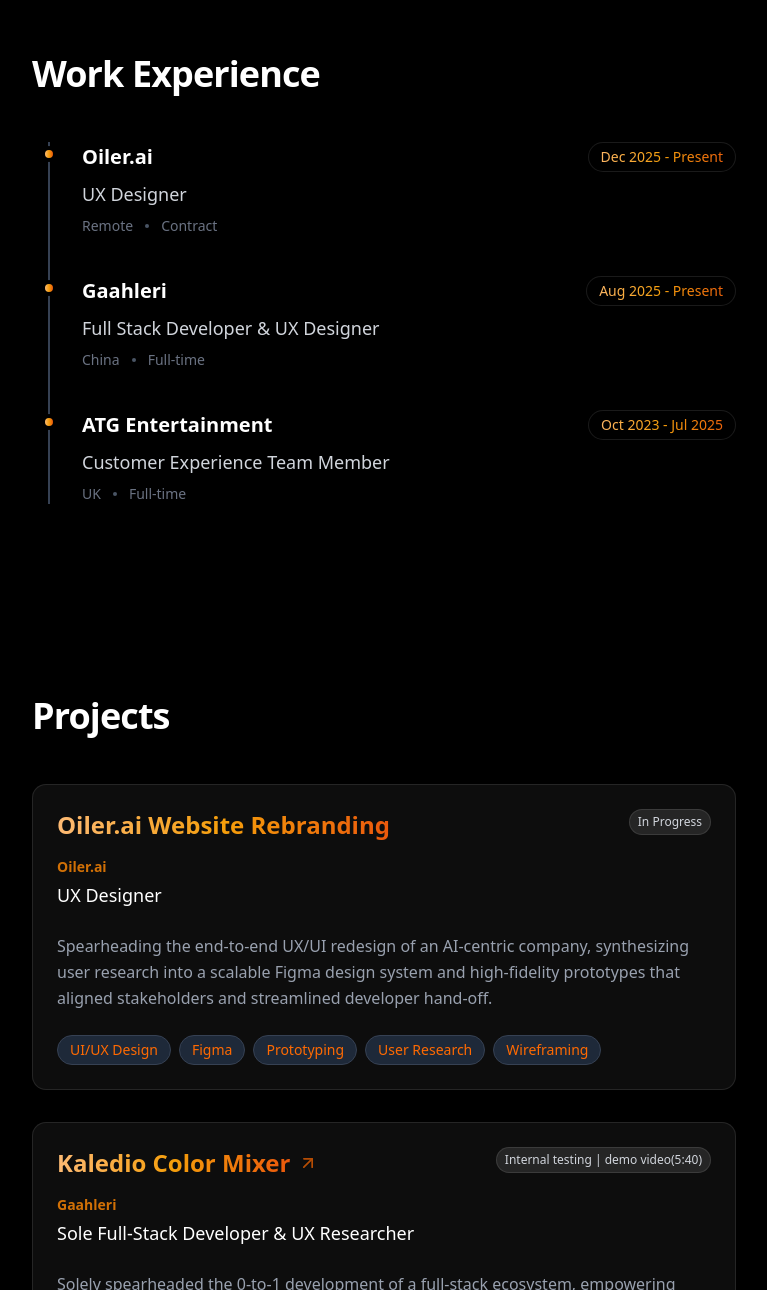
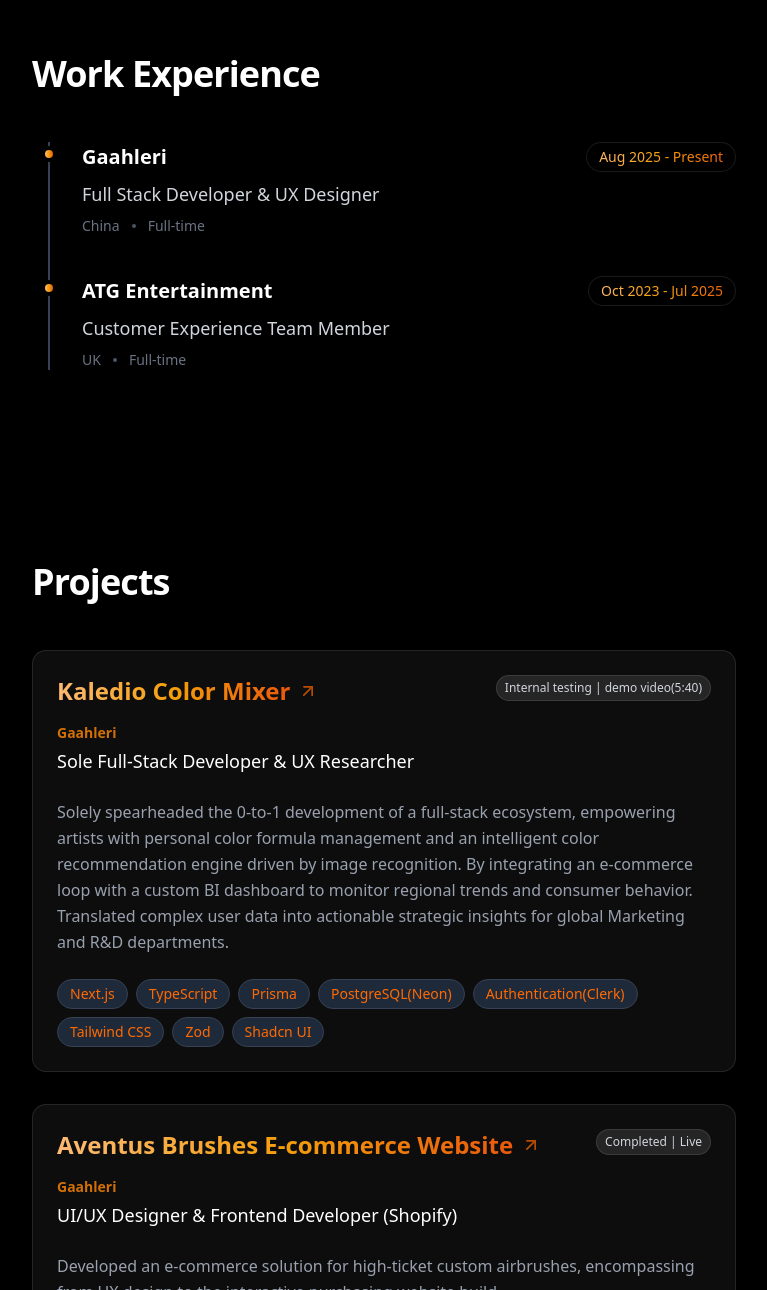
Before and after one commit to Qianqian122333/Qianqian-Wei-Portfolio, a Next.js app: page / in a window 1280 px wide. Shown: the part 1189-2479 px from the top of the page, without its empty margins (512-1279 px from the left). Built offline with nearby package versions, Linux system fonts and the light colour scheme.

Commit message:
change cv information

```diff
--- a/Constant/jobs.ts
+++ b/Constant/jobs.ts
@@ -1,11 +1,4 @@
 export const jobs = [
-  {
-    time: "Dec 2025 - Present",
-    company: "Oiler.ai",
-    role: "UX Designer",
-    location: "Remote",
-    status: "Contract",
-  },
   {
     time: "Aug 2025 - Present",
     company: "Gaahleri",
--- a/Constant/projects.ts
+++ b/Constant/projects.ts
@@ -1,19 +1,4 @@
 export const projects = [
-  {
-    title: "Oiler.ai Website Rebranding",
-    company: "Oiler.ai",
-    role: "UX Designer",
-    status: "In Progress",
-    description:
-      "Spearheading the end-to-end UX/UI redesign of an AI-centric company, synthesizing user research into a scalable Figma design system and high-fidelity prototypes that aligned stakeholders and streamlined developer hand-off.",
-    techStack: [
-      "UI/UX Design",
-      "Figma",
-      "Prototyping",
-      "User Research",
-      "Wireframing",
-    ],
-  },
   {
     title: "Kaledio Color Mixer",
     company: "Gaahleri",
```
Also changed, not shown: 1 other file (tests, documents, lock files or other folders).
